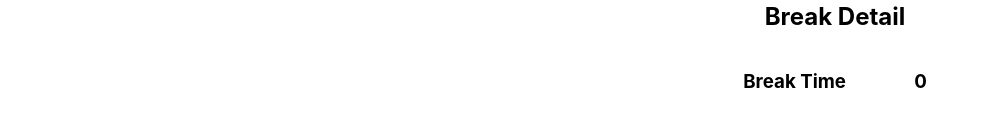
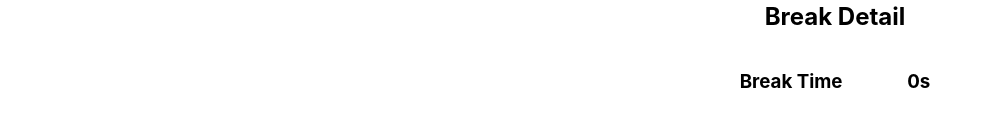
Before and after one commit to Parvez765/ultra-active-club-assignment8, a React (Create React App) app: page / in a window 1280 px wide. Shown: the part 813-947 px from the top of the page, without its empty margins (285-1280 px from the left). Built offline with nearby package versions, Linux system fonts and the light colour scheme.

Commit message:
question1 added

```diff
--- a/src/Components/Sports/Sports.js
+++ b/src/Components/Sports/Sports.js
@@ -63,7 +63,7 @@ const Sports = () => {
                     <h2>Break Detail</h2>
                     <div className='excerciseTime'>
                         <h3>Break Time</h3>
-                        <h3>{timer}</h3>
+                        <h3>{timer}s</h3>
                     </div>
                 </div>
             <button className='completedBtn' onClick={activityCompleted}>Activity Completed</button>
--- /dev/null
+++ b/src/Questions/Questions.js
@@ -0,0 +1,2 @@
+Q - 1: How Does React Work ?
+A - ReactJS divides the UI into isolated reusable pieces of code known as components.React components work similarly to JavaScript functions as they accept properties or props.
```
